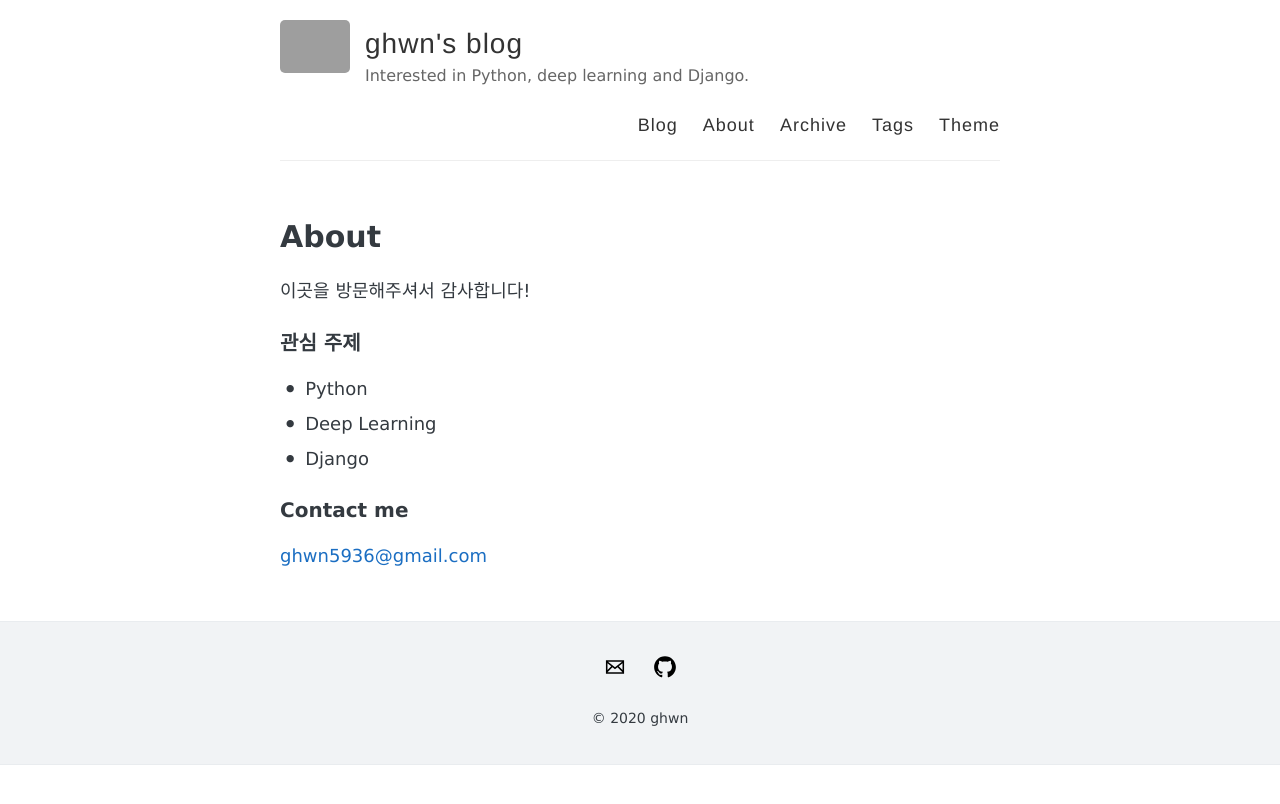
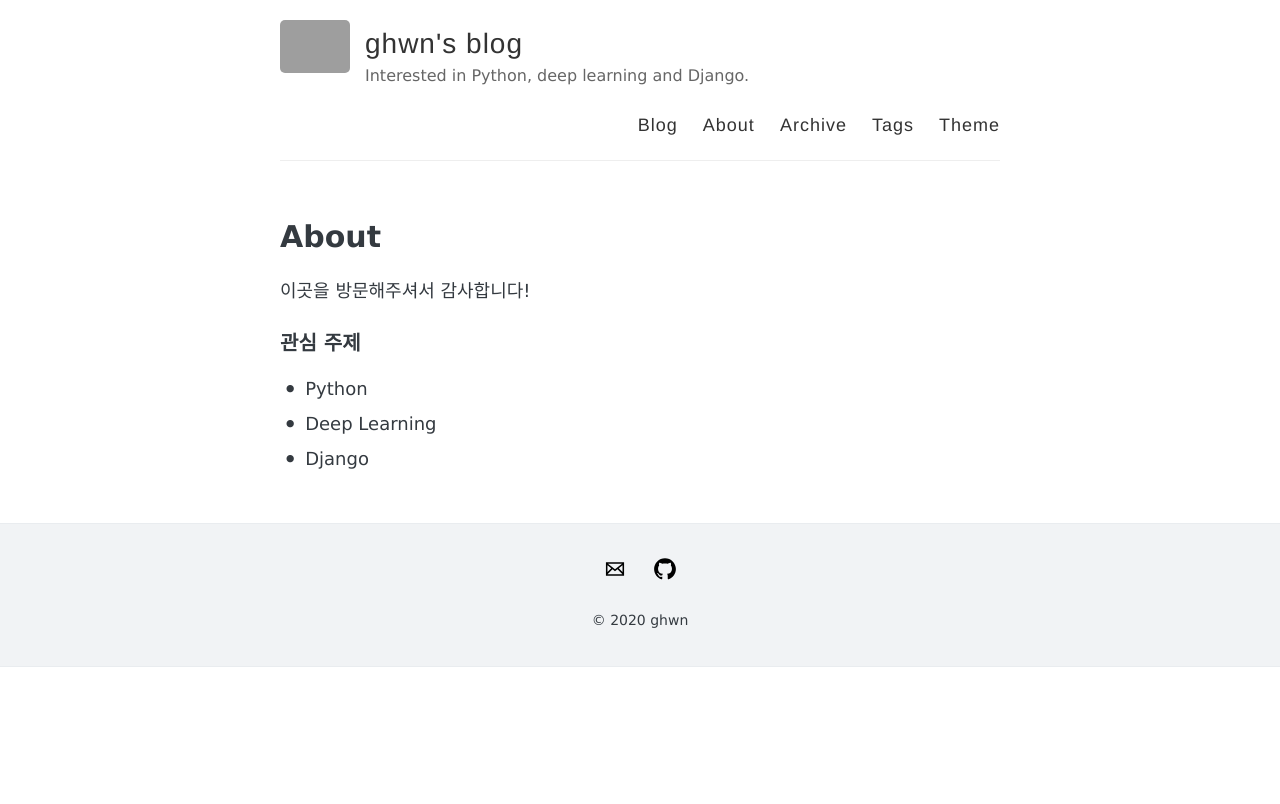
Before and after one commit to ghwn/ghwn.github.io, a Jekyll site: the page built from about.md, in a window 1280 px wide. Shown: the top 804 px of the page. Built offline with Jekyll 4.4.1, drawn with Linux system fonts in a browser that asks for light colours; grey boxes are pictures that could not be loaded.

Commit message:
.gitignore 복구, 쓰레기파일 삭제, 설정 조금 수정

```diff
--- a/_config.yml
+++ b/_config.yml
@@ -29,7 +29,7 @@ navigation:
   - name: Tags
     url: /tags
   - name: Theme
-    url: https://github.com/ghwn/ghwn.github.io
+    url: https://github.com/aweekj/kiko-now
 
 # Pagination
 paginate: 5
--- a/about.md
+++ b/about.md
@@ -11,7 +11,3 @@ permalink: /about/
 - Python
 - Deep Learning
 - Django
-
-### Contact me
-
-[ghwn5936@gmail.com](mailto:ghwn5936@gmail.com)
```
Also changed, not shown: 18 other files.
